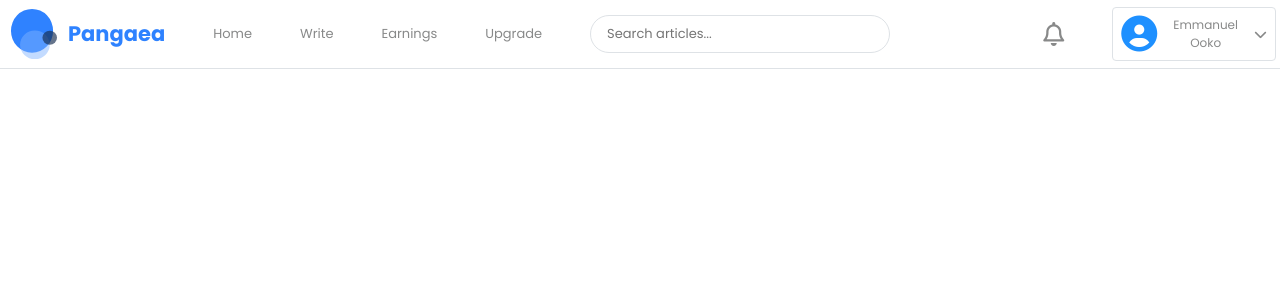
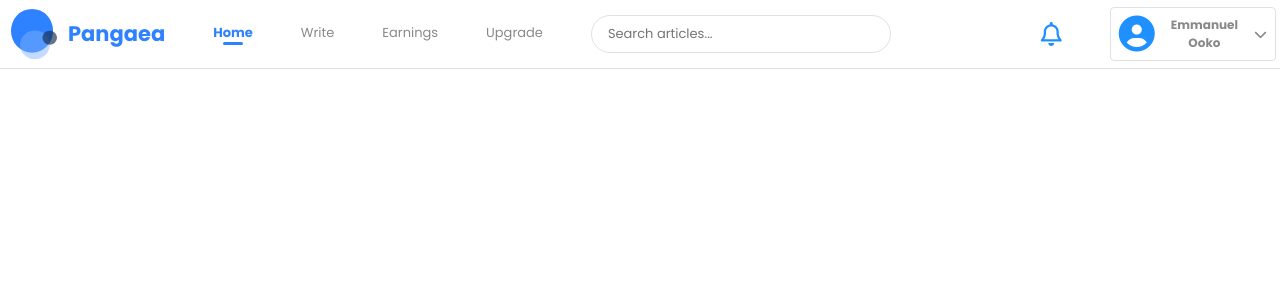
Before and after one commit to tmogoa/Pangaea, a PHP site: page / in a window 1280 px wide. Shown: the top 300 px of the page. Run offline with PHP 8.4, Linux system fonts and the light colour scheme; some libraries are stand-ins or nearby versions.

Commit message:
finished navbar component

```diff
--- a/App/assets/css/main.css
+++ b/App/assets/css/main.css
@@ -1,5 +1,17 @@
 * {
     font-family: "Poppins", sans-serif;
+}
+a {
+    text-decoration: none;
+}
+.active-indicator {
+    width: 20px;
+    height: 3px;
+    background-color: #2e82ff;
+    visibility: hidden;
+}
+.active-indicator.active {
+    visibility: visible;
 }
 .article {
     font-family: "Newsreader", serif;
@@ -22,6 +34,20 @@
     font-weight: bold;
     color: #2e82ff;
 }
+.nav-item {
+    color: #888989;
+}
+.nav-a-link {
+    color: #888989;
+}
+.nav-a-link.active {
+    color: #2e82ff;
+    font-weight: bolder;
+}
+.nav-item:hover {
+    color: #2e82ff;
+}
+
 .search-box {
     width: 300px;
     color: #888989;
--- a/App/components/navbar.html
+++ b/App/components/navbar.html
@@ -1,17 +1,34 @@
 <div
     class="d-flex flex-row align-items-center border-bottom p-1 font-13 font-grey"
 >
-    <div><img src="./assets/img/logo.svg" alt="logo" class="logo" /></div>
-    <div class="ms-1 logo-text">Pangaea</div>
-    <div class="ms-5">Home</div>
-    <div class="ms-5">Write</div>
-    <div class="ms-5">Earnings</div>
-    <div class="ms-5">Upgrade</div>
+    <a><img src="./assets/img/logo.svg" alt="logo" class="logo" /></a>
+
+    <a class="ms-1 logo-text">Pangaea</a>
+
+    <div class="ms-5 nav-item d-flex flex-column align-items-center">
+        <a class="nav-a-link active">Home</a>
+        <div class="active-indicator rounded active"></div>
+    </div>
+    <div class="ms-5 nav-item d-flex flex-column align-items-center">
+        <a class="nav-a-link">Write</a>
+        <div class="active-indicator rounded"></div>
+    </div>
+    <div class="ms-5 nav-item d-flex flex-column align-items-center">
+        <a class="nav-a-link">Earnings</a>
+        <div class="active-indicator rounded"></div>
+    </div>
+    <div class="ms-5 nav-item d-flex flex-column align-items-center">
+        <a class="nav-a-link">Upgrade</a>
+        <div class="active-indicator rounded"></div>
+    </div>
     <div class="ms-5" id="searchBox"></div>
     <div
         class="flex-grow-1 d-flex flex-row justify-content-end align-items-center"
     >
-        <i class="far fa-bell mx-5" style="font-size: 24px"></i>
+        <i
+            class="far fa-bell mx-5"
+            style="font-size: 24px; color: dodgerblue"
+        ></i>
         <div id="userBar"></div>
     </div>
 </div>
--- a/App/components/userBar.html
+++ b/App/components/userBar.html
@@ -3,7 +3,7 @@
         class="fas fa-user-circle m-2"
         style="font-size: 36px; color: dodgerblue"
     ></i>
-    <div class="d-flex flex-column align-items-center m-2 font-12">
+    <div class="d-flex flex-column align-items-center m-2 font-12 fw-bold">
         <div>Emmanuel</div>
         <!--use .inneHTML to set value-->
         <div>Ooko</div>
```
